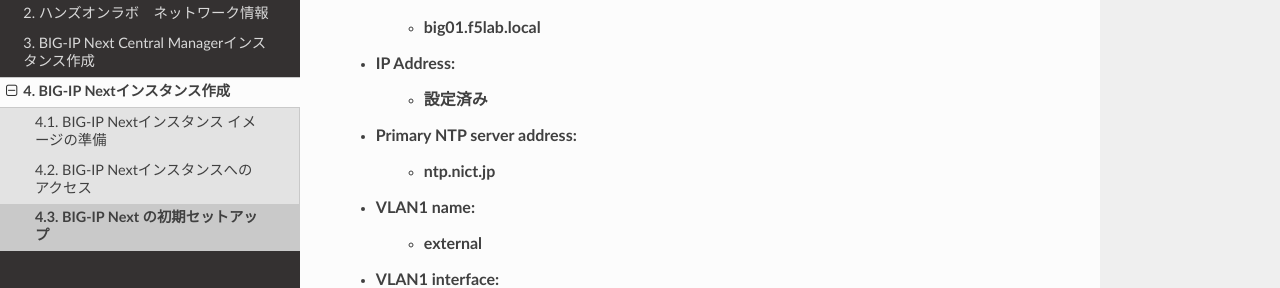
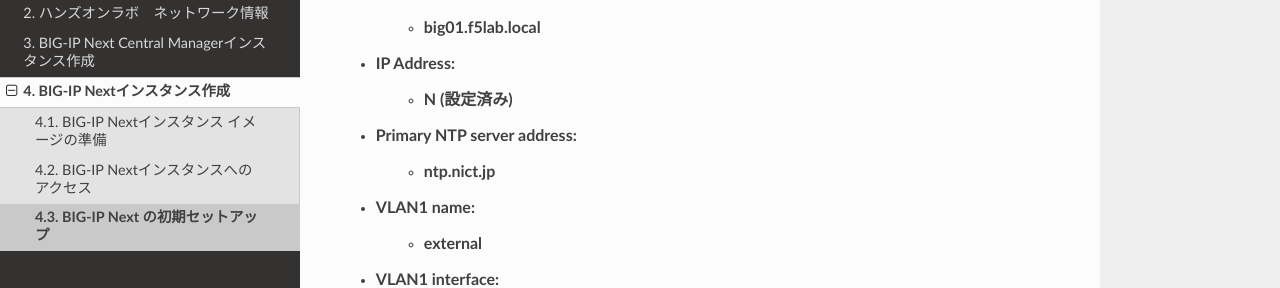
Before and after one commit to BeF5/f5j-easy-setup-next-ltm, a Sphinx documentation site: the page built from docs/content04/module03/module03.rst, in a window 1280 px wide and 1400 px high, scrolled down 798 px. Shown: the part 168-456 px from the top of the window. Built offline with Sphinx 7.4.7 and the Read the Docs theme 2.0.0, drawn with Linux system fonts in a browser that asks for light colours.

```diff
--- a/docs/content04/module03/module03.rst
+++ b/docs/content04/module03/module03.rst
@@ -13,7 +13,7 @@ Instance1 初期設定コマンドの実行
 - Hostname:
    - **big01.f5lab.local**
 - IP Address:
-   - **設定済み**
+   - **N (設定済み)**
 - Primary NTP server address:
    - **ntp.nict.jp**
 - VLAN1 name:
@@ -54,7 +54,7 @@ Instance2 初期設定コマンドの実行
 - Hostname:
    - **big02.f5lab.local**
 - IP Address:
-   - **設定済み**
+   - **N (設定済み)**
 - Primary NTP server address:
    - **ntp.nict.jp**
 - VLAN1 name:
```
